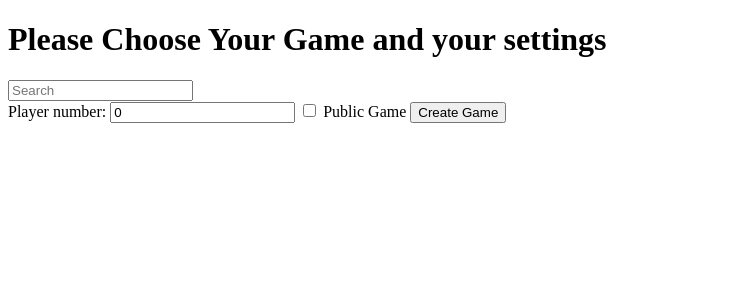
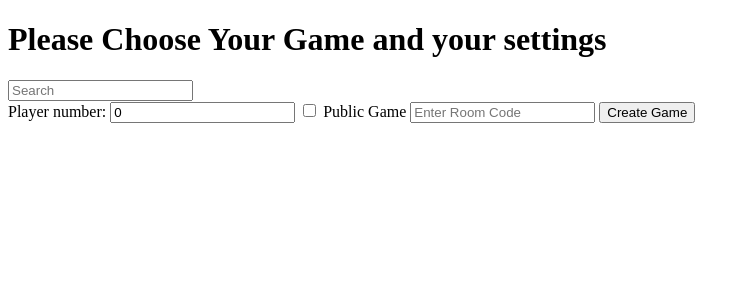
Before and after one commit to nrnbenn/CardWeb, a Django app: page /CardApp/CreateGame/ in a window 1280 px wide. Shown: the top 300 px of the page, without its empty margins (0-750 px from the left). Run offline with Django 4.2, Linux system fonts and the light colour scheme.

Commit message:
Bug Fixed - New bug: Roomcode isnt associated with value

```diff
--- a/CardApp/templates/CreateGame.html
+++ b/CardApp/templates/CreateGame.html
@@ -3,17 +3,6 @@
 <head>
     <title>Single Player Or Multi Player</title>
 
-  <style>
-        #text-input {
-      display: none;
-    }
-
-    #show-text:checked + #text-input {
-      display: block;
-    }
-
-
-  </style>
 </head>
 <body>
     <h1>Please Choose Your Game and your settings</h1>
@@ -66,12 +55,12 @@
     <label for="counter">Player number:</label>
     <input type="number" id="counter" value="0" step="1" min="0" name="Players">
 
-    <!-- public/private game and room code inputs -->
 
-    <label>
-       <input type="checkbox" id="show-text" name="Visibility"> Public Game
 
-    </label>
+
+    <input type="checkbox" id="show-text" name="Visibility"> Public Game
+
+
     <input type="text" id="text-input" placeholder="Enter Room Code" name="Room-Code">
 
 
--- a/CardApp/views/views.py
+++ b/CardApp/views/views.py
@@ -4,7 +4,7 @@ from django.urls import reverse
 from django.db import models
 import random
 import string
-from models import Game
+from CardApp.models import Game
 
 def home(request):
     return render(request, 'home.html')
@@ -33,12 +33,12 @@ def CreateGame(request):
       if Visibility == True:
         #generate random room code
         Characters = string.ascii_letters + string.digits
-        RoomCode = ''.join(random.choice(Characters) for _ in range(5))
+        Roomcode = ''.join(random.choice(Characters) for _ in range(5))
       if Visibility == False:
-        RoomCode = request.POST.get('Room-Code')
+        Roomcode = request.POST.get('Room-Code')
 
 
-      NewGame = Game(Type=GameType, MaxPlayers = PlayerNumber, Public = Visibility, Roomcode= RoomCode,)
+      NewGame = Game(Type=GameType, MaxPlayers = PlayerNumber, Public = Visibility, Roomcode= Roomcode,)
       NewGame.Save()
       return redirect(request, 'ChoosePlayerName')
 
```
